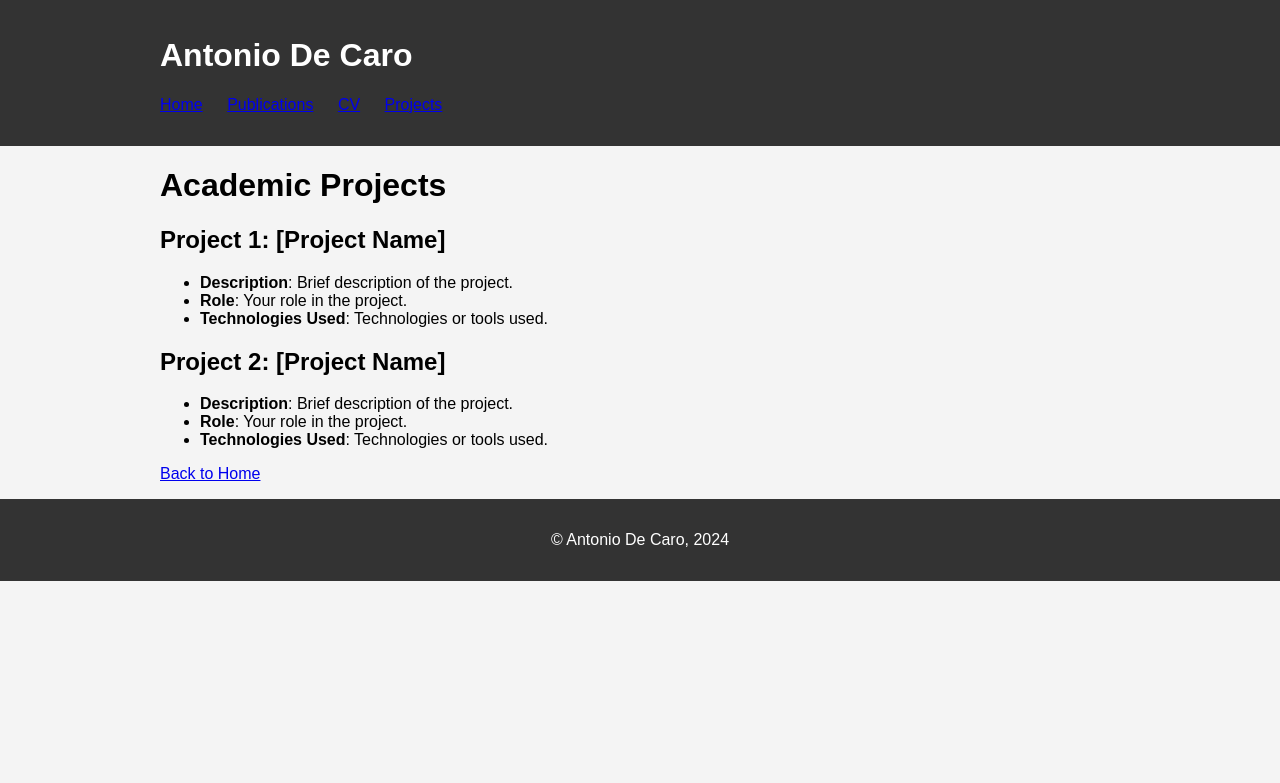
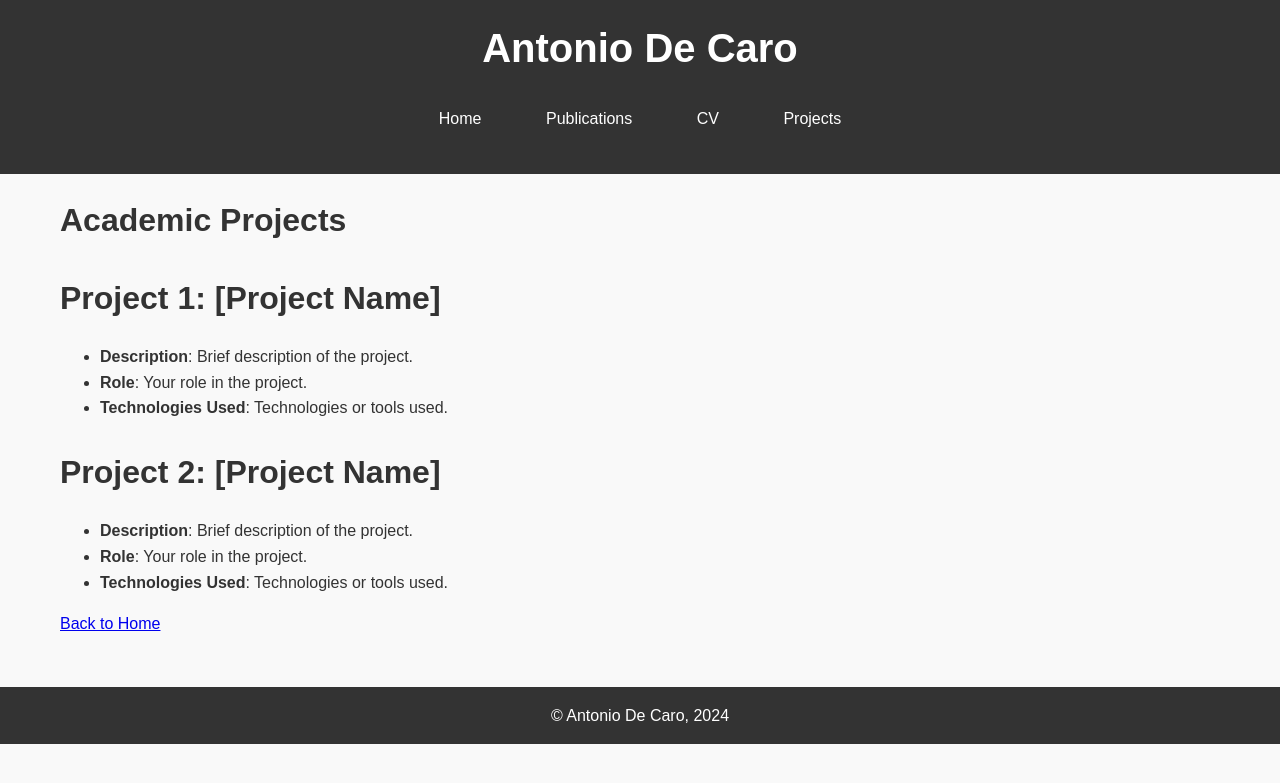
Before and after one commit to antonio-decaro/antonio-decaro.github.io, a Jekyll site: the page built from projects/index.md, in a window 1280 px wide. Shown: the top 783 px of the page. Built offline with Jekyll 4.4.1, drawn with Linux system fonts in a browser that asks for light colours.

```diff
--- a/_layouts/default.html
+++ b/_layouts/default.html
@@ -1,10 +1,13 @@
 <!DOCTYPE html>
 <html lang="en">
+
 <head>
   <meta charset="UTF-8">
-    <title>{{ page.title }} | {{ site.title }}</title>
+  <title>{{ page.title }}</title>
+  <meta name="description" content="{{ site.description }}">
   <link rel="stylesheet" href="/assets/css/style.css">
 </head>
+
 <body>
   <header>
     <div class="container">
@@ -28,5 +31,7 @@
       <p>&copy; {{ site.title }}, {{ "now" | date: "%Y" }}</p>
     </div>
   </footer>
+  <script src="/assets/js/main.js"></script>
 </body>
+
 </html>
--- a/assets/css/style.css
+++ b/assets/css/style.css
@@ -1,39 +1,107 @@
+/* Reset and base styles */
+* {
+  box-sizing: border-box;
+}
+
 body {
   font-family: 'Arial', sans-serif;
   margin: 0;
   padding: 0;
-  background-color: #f4f4f4;
+  background-color: #f9f9f9;
+  color: #333;
+  line-height: 1.6;
 }
 
 .container {
-  max-width: 960px;
+  max-width: 1200px;
   margin: 0 auto;
   padding: 0 20px;
 }
 
+/* Header styles */
 header {
   background-color: #333;
   color: #fff;
   padding: 1em 0;
+  text-align: center;
 }
 
+header h1 {
+  margin: 0;
+  font-size: 2.5em;
+}
+
+/* Navigation styles */
 nav ul {
   list-style-type: none;
   padding: 0;
+  text-align: center;
 }
 
 nav ul li {
-  display: inline;
-  margin-right: 20px;
+  display: inline-block;
+  margin: 0 15px;
 }
 
+nav ul li a {
+  color: #fff;
+  text-decoration: none;
+  padding: 10px 15px;
+  display: inline-block;
+  border-radius: 5px;
+  transition: background-color 0.3s ease;
+}
+
+nav ul li a:hover {
+  background-color: #555;
+}
+
+/* Main content styles */
 main {
   padding: 20px 0;
+  opacity: 0;
+  transition: opacity 0.6s ease-in-out;
 }
 
+main h2 {
+  font-size: 2em;
+  margin-bottom: 20px;
+}
+
+main p {
+  font-size: 1em;
+  margin-bottom: 20px;
+}
+
+/* Footer styles */
 footer {
   background-color: #333;
   color: #fff;
   text-align: center;
   padding: 1em 0;
+  position: relative;
+  margin-top: 50px;
 }
+
+footer p {
+  margin: 0;
+}
+
+/* Responsive styles */
+@media (max-width: 768px) {
+  .container {
+      padding: 0 10px;
+  }
+
+  header h1 {
+      font-size: 2em;
+  }
+
+  nav ul li {
+      margin: 0 10px;
+  }
+
+  main h2 {
+      font-size: 1.5em;
+  }
+}
--- /dev/null
+++ b/assets/js/main.js
@@ -0,0 +1,25 @@
+document.addEventListener("DOMContentLoaded", function() {
+  // Smooth scrolling for navigation links
+  const navLinks = document.querySelectorAll("nav ul li a");
+
+  navLinks.forEach(link => {
+      link.addEventListener("click", function(e) {
+          e.preventDefault();
+
+          const targetId = this.getAttribute("href").substring(1);
+          const targetElement = document.getElementById(targetId);
+
+          window.scrollTo({
+              top: targetElement.offsetTop - 60,
+              behavior: "smooth"
+          });
+      });
+  });
+
+  // Fade-in effect for main content
+  const mainContent = document.querySelector("main");
+
+  setTimeout(() => {
+      mainContent.style.opacity = "1";
+  }, 100);
+});
```
Also changed, not shown: index.md (+1 -1 lines). Lines whose indentation alone changed are shown as unchanged.
